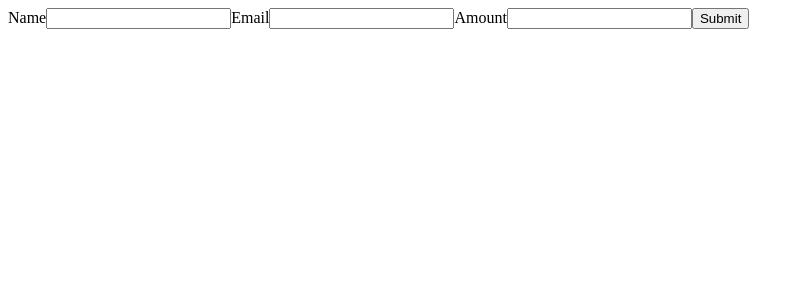
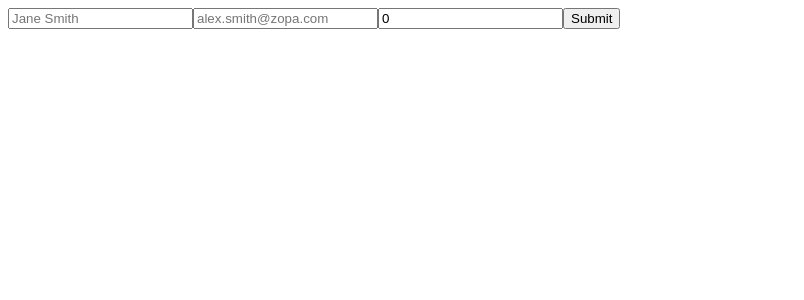
Before and after one commit to tanakachitsamba/zopa, a Next.js app: page / in a window 1280 px wide. Shown: the top 300 px of the page, without its empty margins (0-804 px from the left). Built offline with nearby package versions, Linux system fonts and the light colour scheme.

Commit message:
added validation with formik

```diff
--- a/components/inputform.js
+++ b/components/inputform.js
@@ -1,71 +1,91 @@
 // @flow
 import * as React from 'react'
+import { Formik } from 'formik'
 
 type State = {
 	name: string,
 	email: string,
-    amount: number,
+	amount: number
 }
 
-export default class InputForm extends React.Component<State> {
-    constructor(props) {
-      super(props)
-
-      this.state = {
+export default class Form extends React.Component<State> {
+    state = {
         name: '',
         email: '',
         amount: 0,
     }
+
+	validate = values => {
+		let errors = {}
+		if (!values.email) {
+			errors.email = 'Required'
+		} else if (
+			!/^[A-Z0-9._%+-]+@[A-Z0-9.-]+\.[A-Z]{2,4}$/i.test(values.email)
+		) {
+			errors.email = 'Invalid email address'
+		}
+		return errors
 	}
 
-    handleInput = (event) =>
-      this.setState({ [event.target.name]: event.target.value })
-
-    handleSubmit = (event) => {
-      event.preventDefault()
+	onSubmit = (setSubmitting, setErrors) => {
+		errors => {
+			setSubmitting(false)
+			setErrors(errors)
 		}
-
+	}
 
 	render() {
 		return (
-        <form onSubmit={this.handleSubmit}>
-          <Input
+			<Formik
+				initialValues={{...this.state}}
+				validate={this.validate}
+				onSubmit={this.onSubmit}>
+				{({
+					values,
+					errors,
+					touched,
+					handleChange,
+					handleBlur,
+					handleSubmit,
+					isSubmitting
+				}) => (
+					<form onSubmit={handleSubmit}>
+						<input
+							type="name"
 							name="name"
-            type="text"
-            label="Name"
-            value={this.state.name}
-            onChange={this.handleInput}
+							onChange={handleChange}
+							onBlur={handleBlur}
+							value={values.name}
+							placeholder="Jane Smith"
 						/>
-          <Input
+						{touched.name && errors.name && <div>{errors.name}</div>}
+
+						<input
+							type="email"
 							name="email"
-            type="email"
-            label="Email"
-            value={this.state.email}
-            onChange={this.handleInput}
+							onChange={handleChange}
+							onBlur={handleBlur}
+							value={values.email}
+							placeholder="alex.smith@zopa.com"
 						/>
-          <Input
+						{touched.email && errors.email && <div>{errors.email}</div>}
+
+						<input
+							type="number"
 							name="amount"
-            type="number"
-            label="Amount"
-            value={this.state.amount}
-            onChange={this.handleInput}
+							onChange={handleChange}
+							onBlur={handleBlur}
+							value={values.amount}
+							placeholder="£ 1300"
 						/>
-          <input type="submit" value="Submit" />
+						{touched.amount && errors.amount && <div>{errors.amount}</div>}
+
+						<button type="submit" disabled={isSubmitting}>
+							Submit
+						</button>
 					</form>
+				)}
+			</Formik>
 		)
 	}
 }
-
-  const Input = ({
-    name,
-    label,
-    value,
-    onChange,
-    type,
-    ...props
-  }) => (
-    <label>
-    { label }
-    <input {...props} />
-    </label>
-  )
--- a/package.json
+++ b/package.json
@@ -11,7 +11,9 @@
     "babel-plugin-styled-components": "^1.1.5",
     "babel-preset-flow": "^6.23.0",
     "flow-bin": "^0.66.0",
+    "formik": "^0.11.11",
     "next": "latest",
+    "npm": "^5.7.1",
     "react": "^16.0.0",
     "react-dom": "^16.0.0",
     "styled-components": "^2.1.0"
--- a/pages/index.js
+++ b/pages/index.js
@@ -1,10 +1,12 @@
-import React from 'react'
+// @flow
+import * as React from 'react'
 import styled, { css } from 'styled-components'
-import InputForm from '../components/inputform'
 
 
+import Form from '../components/inputform'
+
 export default () => (
-  <React.Fragment>
-    <InputForm />
-  </React.Fragment>
+    <React.Fragment>
+        <Form />
+    </React.Fragment>
 )
```
Also changed, not shown: 1 other file (tests, documents, lock files or other folders). Lines whose indentation alone changed are shown as unchanged.
